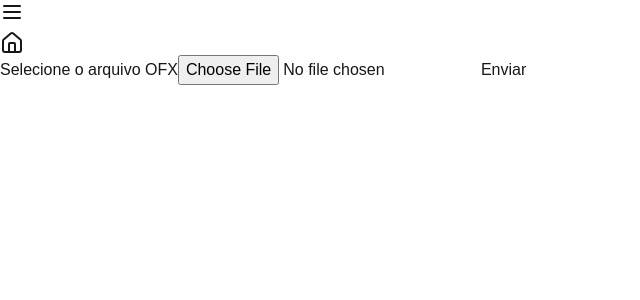
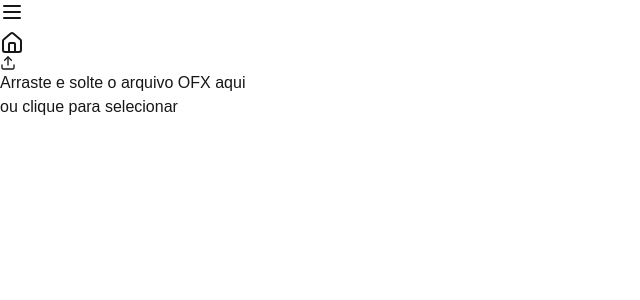
Before and after one commit to ismaelstrey/conversor_ofx, a Next.js app: page / in a window 1280 px wide. Shown: the top 300 px of the page, without its empty margins (0-640 px from the left). Built offline with nearby package versions, Linux system fonts and the light colour scheme.

Commit message:
refactor(form): replace file input with drag-and-drop functionality
- Replace traditional file input with a drag-and-drop interface using react-dropzone
- Add animations and visual feedback for drag-and-drop interactions
- Improve error handling and add processing state for better user experience

```diff
--- a/src/components/form/index.tsx
+++ b/src/components/form/index.tsx
@@ -1,33 +1,29 @@
 "use client";
 import { OFXResponse } from "@/app/types/TransactionType";
-import React, { useEffect, useState } from "react";
+import React, { useCallback, useEffect, useState } from "react";
 import Transactions from "../home/Transactions";
 import { salvaLocalStorage, ofx } from "@/services/indexDb";
+import { useDropzone } from 'react-dropzone';
+import { motion } from 'framer-motion';
+import { FiUpload } from 'react-icons/fi';
 
 const FileInputForm = () => {
-
-
   const parseOfx = ofx && JSON.parse(ofx) || null;
-  const [file, setFile] = useState<File | null>(null);
+  // const [file, setFile] = useState<File | null>(null);
   const [dataOfx, setDataOfx] = useState<OFXResponse | null>(null);
+  const [isProcessing, setIsProcessing] = useState(false);
+  const [error, setError] = useState<string | null>(null);
 
   useEffect(() => {
     setDataOfx(parseOfx);
   }, [parseOfx]);
 
-  const handleFileChange = (e: React.ChangeEvent<HTMLInputElement>) => {
-    const selectedFile = e.target.files?.[0];
-    if (selectedFile) {
-      setFile(selectedFile);
-    }
-  };
-
-
-  const handleSubmit = async (e: React.FormEvent<HTMLFormElement>) => {
-    e.preventDefault();
-    if (file) {
+  const handleSubmit = async (selectedFile: File) => {
+    setIsProcessing(true);
+    setError(null);
+    setDataOfx(null); // Limpa os dados anteriores
     const formData = new FormData();
-      formData.append("ofx", file);
+    formData.append("ofx", selectedFile);
 
     try {
       const response = await fetch("/api/conversor/ofx", {
@@ -36,49 +32,88 @@ const FileInputForm = () => {
       });
 
       if (response.ok) {
-          // Requisição bem-sucedida
         const ofx = await response.json();
-          const nomeDoArquivo = ofx.data?.header["Content-Disposition"].split(";")[2].split("=")[1];
-          console.log(nomeDoArquivo)
+        // const nomeDoArquivo = ofx.data?.header["Content-Disposition"].split(";")[2].split("=")[1];
         salvaLocalStorage(ofx.data, 'ofx');
         setDataOfx(ofx.data);
       } else {
-          // Tratar erro de requisição
-          console.error(
-            "Erro na requisição:",
-            response.status,
-            response.statusText
-          );
+        setError("Erro ao processar o arquivo. Por favor, tente novamente.");
       }
     } catch (error) {
-        // Tratar erro de rede
-        console.error("Erro de rede:", error);
-      }
+      console.log(error);
+      setError("Erro de conexão. Verifique sua internet e tente novamente.");
+    } finally {
+      setIsProcessing(false);
     }
   };
+
+  const onDrop = useCallback(async (acceptedFiles: File[]) => {
+    const file = acceptedFiles[0];
+    if (file) {
+      // setFile(file);
+      await handleSubmit(file);
+    }
+  }, []);
+
+  const { getRootProps, getInputProps, isDragActive } = useDropzone({
+    onDrop,
+    accept: { 'application/ofx': ['.ofx'] },
+    maxFiles: 1
+  });
+
   const tansections = dataOfx?.OFX.BANKMSGSRSV1.STMTTRNRS.STMTRS.BANKTRANLIST.STMTTRN;
   const instiruicao = dataOfx?.OFX.SIGNONMSGSRSV1.SONRS.FI;
+
   return (
-    <div className="flex w-full flex-col gap-4 mt-4">
-      <div className="flex container m-auto w-full justify-center">
-        <form className="flex w-full container gap-4" onSubmit={(e) => handleSubmit(e)}>
-          <label htmlFor="fileInput" className="text-white">Selecione o arquivo OFX</label>
-          <input id="fileInput" className="bg-gray-50 border border-gray-300 text-gray-900 text-sm rounded-lg focus:ring-blue-500 focus:border-blue-500 block w-full p-2.5" type="file" accept=".ofx" onChange={handleFileChange} />
-          <button className="bg-blue-500 hover:bg-blue-700 text-white font-bold py-2 px-4 rounded" type="submit">Enviar</button>
-        </form>
+    <div className="flex w-full flex-col gap-6 mt-4 items-center">
+      <div className="w-full max-w-2xl mx-auto">
+        {/* @ts-expect-error - Spread props from react-dropzone getRootProps() causes type conflicts with motion.div props */}
+        <motion.div
+          {...getRootProps()}
+          className={`border-2 border-dashed rounded-lg p-8 text-center cursor-pointer transition-colors
+            ${isDragActive ? 'border-[#F3F821] bg-[#F3F821]/10' : 'border-gray-600 hover:border-[#F3F821]'}
+            ${isProcessing ? 'opacity-50 pointer-events-none' : ''}`}
+          whileHover={{ scale: 1.02 }}
+          whileTap={{ scale: 0.98 }}
+        >
+          <input {...getInputProps()} />
+          <FiUpload className="mx-auto text-4xl mb-4 text-[#F3F821]" />
+          <p className="text-lg mb-2 text-white">
+            {isDragActive ? 'Solte o arquivo aqui' : 'Arraste e solte o arquivo OFX aqui'}
+          </p>
+          <p className="text-sm text-gray-400">
+            ou clique para selecionar
+          </p>
+          {isProcessing && (
+            <motion.div
+              className="mt-4 text-[#F3F821]"
+              initial={{ opacity: 0 }}
+              animate={{ opacity: 1 }}
+            >
+              Processando arquivo...
+            </motion.div>
+          )}
+          {error && (
+            <motion.div
+              className="mt-4 text-red-500"
+              initial={{ opacity: 0 }}
+              animate={{ opacity: 1 }}
+            >
+              {error}
+            </motion.div>
+          )}
+        </motion.div>
       </div>
-      <div className="flex justify-center">
+      <div className="flex justify-center w-full">
         {dataOfx && (
           <Transactions
-            transactions={
-              tansections
-            }
+            transactions={tansections}
             FI={instiruicao}
           />
         )}
       </div>
     </div>
   );
-};
+}
 
-export default FileInputForm;
+export default FileInputForm
--- a/src/components/home/Transactions.tsx
+++ b/src/components/home/Transactions.tsx
@@ -28,12 +28,12 @@ export default function Transactions({
   const saldoFinal = totalCreditos + totalDebitos; // Soma pois débitos já vêm com valor negativo
 
   const soma = filtrado?.reduce((acc, transaction) => acc + parseFloat(transaction.TRNAMT), 0);
-  const total = formatarParaReal(soma || 0);
-  const [totalValor, setTotalValor] = React.useState(total || 0);
+  const [totalValor, setTotalValor] = React.useState("");
 
   useEffect(() => {
-    setTotalValor(total || 0);
-  }, [total])
+    const formattedTotal = formatarParaReal(soma || 0);
+    setTotalValor(formattedTotal);
+  }, [soma])
 
   useEffect(() => {
     setFiltro(filtrado || []);
```
Lines whose indentation alone changed are shown as unchanged.
